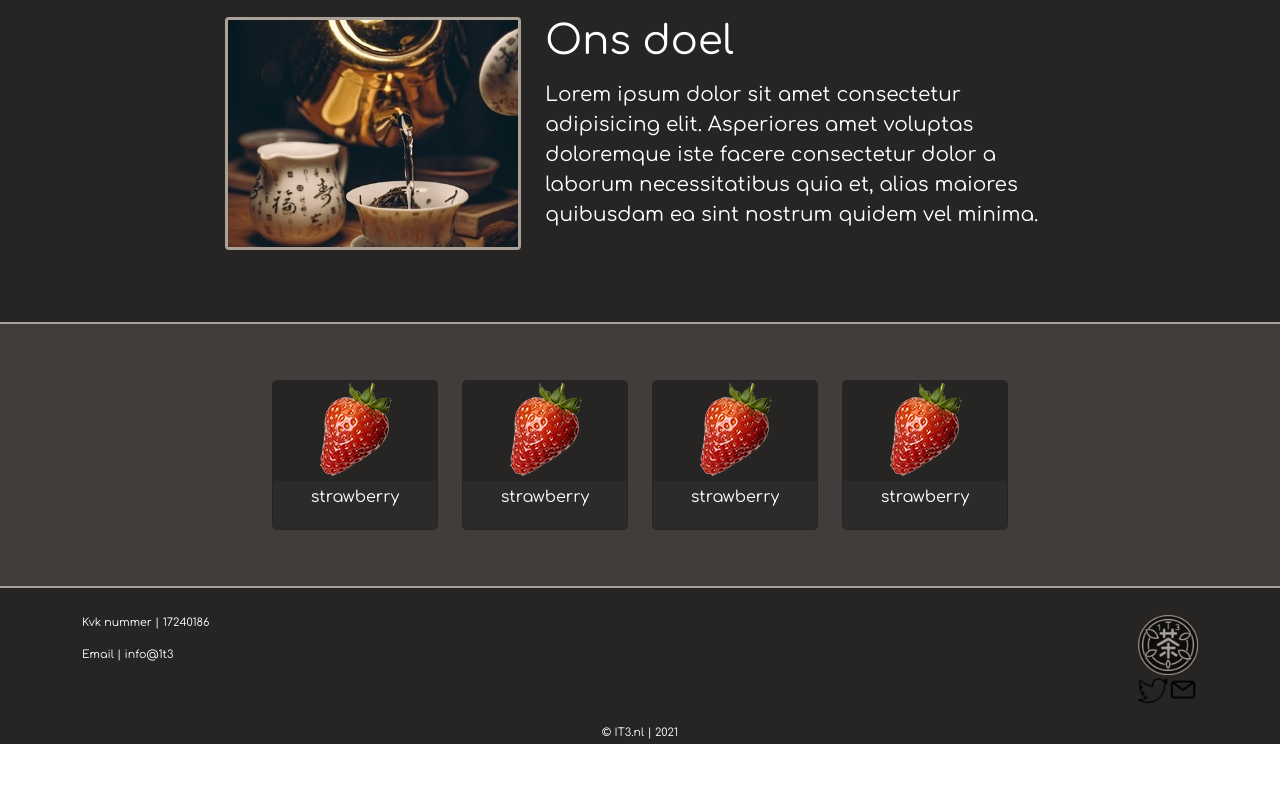
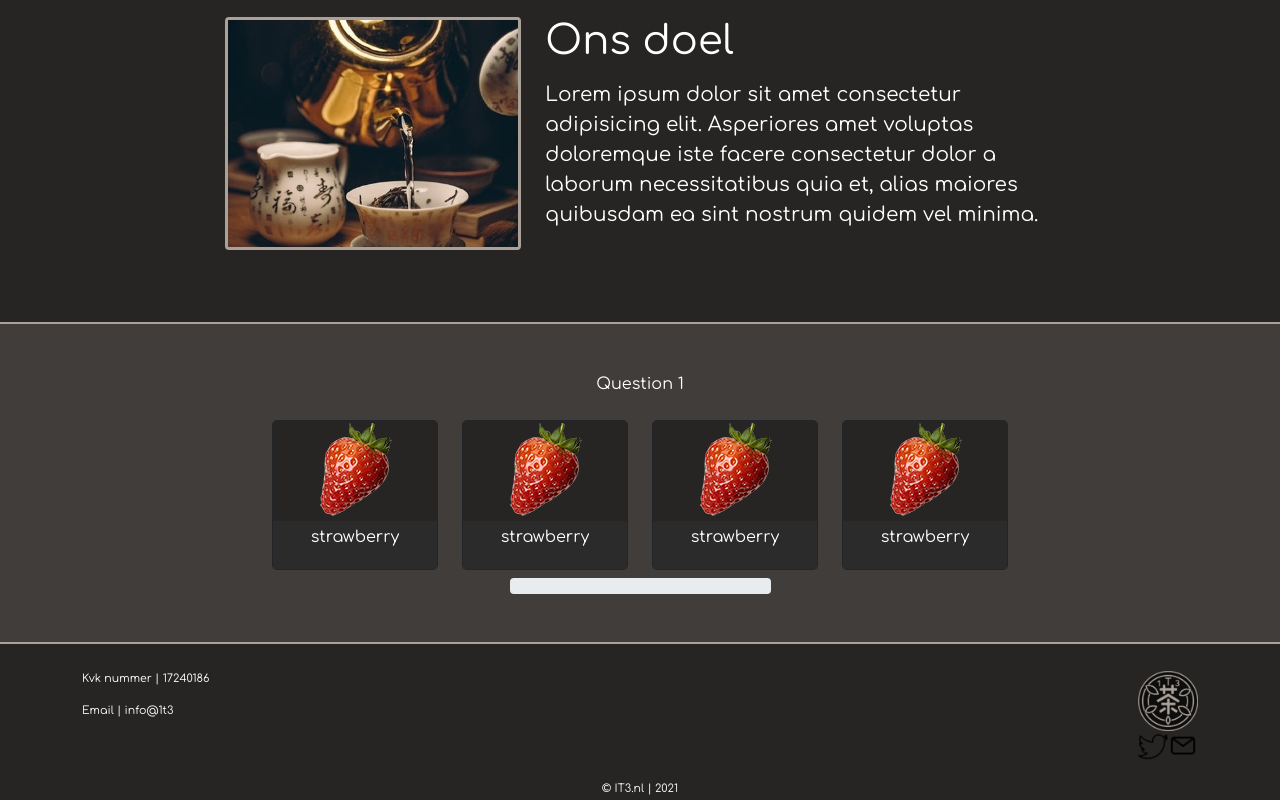
Before and after one commit to Pjiwm/1Thee3, a Vue app: page / in a window 1280 px wide. Shown: the part 1244-2044 px from the top of the page. Before the commit the page ends 1988 px from the top, so only its background shows below. Built offline with nearby package versions, Linux system fonts and the light colour scheme.

Commit message:
Got a basic quiz working

```diff
--- a/src/components/Question.vue
+++ b/src/components/Question.vue
@@ -1,51 +1,35 @@
 <template>
-
     <b-row class="d-flex justify-content-center">
-      <b-col v-on:click="$emit('click', 0, itemNames[0])" class="col-6 col-lg-2">
+      <p class="text-white">{{ question }}</p>
+      <b-col v-on:click="$emit('click', itemNames[0])" class="col-6 col-lg-2">
         <div class="image-box my-2">
-          <b-img
-            :src="images[0]"
-            alt="Image 1"
-            class="mx-auto d-block"
-          ></b-img>
+          <b-img :src="images[0]" alt="Image 1" class="mx-auto d-block"></b-img>
           <div class="text-background p-1">
-            <p class="text-white">{{itemNames[0]}}</p>
+            <p class="text-white">{{ itemNames[0] }}</p>
           </div>
         </div>
       </b-col>
       <b-col v-on:click="$emit('click', itemNames[1])" class="col-6 col-lg-2">
         <div class="image-box my-2">
-          <b-img
-            :src="images[1]"
-            alt="Image 2"
-            class="mx-auto d-block"
-          ></b-img>
+          <b-img :src="images[1]" alt="Image 2" class="mx-auto d-block"></b-img>
           <div class="text-background p-1">
-            <p class="text-white">{{itemNames[1]}}</p>
+            <p class="text-white">{{ itemNames[1] }}</p>
           </div>
         </div>
       </b-col>
-      <b-col v-on:click="$emit('click', 0, itemNames[0])" class="col-6 col-lg-2">
+      <b-col v-on:click="$emit('click', itemNames[2])" class="col-6 col-lg-2">
         <div class="image-box my-2">
-          <b-img
-            :src="images[2]"
-            alt="Image 3"
-            class="mx-auto d-block"
-          ></b-img>
+          <b-img :src="images[2]" alt="Image 3" class="mx-auto d-block"></b-img>
           <div class="text-background p-1">
-            <p class="text-white">{{itemNames[2]}}</p>
+            <p class="text-white">{{ itemNames[2] }}</p>
           </div>
         </div>
       </b-col>
-      <b-col v-on:click="$emit('click', 0, itemNames[0])" class="col-6 col-lg-2">
+      <b-col v-on:click="$emit('click', itemNames[3])" class="col-6 col-lg-2">
         <div class="image-box my-2">
-          <b-img
-            :src="images[3]"
-            alt="Image 3"
-            class="mx-auto d-block"
-          ></b-img>
+          <b-img :src="images[3]" alt="Image 3" class="mx-auto d-block"></b-img>
           <div class="text-background p-1">
-            <p class="text-white">{{itemNames[3]}}</p>
+            <p class="text-white">{{ itemNames[3] }}</p>
           </div>
         </div>
       </b-col>
@@ -55,10 +39,11 @@
 import strawberry from "../assets/strawberry.png";
 export default {
   name: "question",
-  data: function () {
+  data: function() {
     return {
+      question: "Question 1",
+      images: [strawberry, strawberry, strawberry, strawberry],
       itemNames: ["strawberry", "strawberry", "strawberry", "strawberry"],
-      images: [strawberry, strawberry, strawberry, strawberry],
     };
   },
   methods: {
@@ -67,6 +52,9 @@ export default {
     },
     setImage(imageOne, imageTwo, imageThree, imageFour) {
       this.images = [imageOne, imageTwo, imageThree, imageFour];
+    },
+    setQuestion(text) {
+      this.question = text;
     },
   },
 };
--- a/src/components/Quiz.vue
+++ b/src/components/Quiz.vue
@@ -1,18 +1,29 @@
 <template>
-<div class="quiz-background py-5" id="quiz">
-  <b-container class="text-center">
-    <component v-on:click="(...args)=>this.toggle(...args)" v-bind:is="component" ref="question" />
+  <div class="quiz-background py-5">
+    <b-container class="text-center">
+      <component
+        v-on:click="(chosenName) => this.answerQuestion(chosenName)"
+        v-bind:is="component"
+        ref="question"
+      />
+      <b-row class="d-flex justify-content-center">
+        <b-col class="col-3">
+          <b-progress :value="progress" :max="maxProgress"></b-progress>
+        </b-col>
+      </b-row>
     </b-container>
-    </div>
+  </div>
 </template>
 <script>
 import question from "./Question";
 import strawberry from "../assets/strawberry.png";
 import banana from "../assets/banana.png";
+import quizFinished from "./QuizFinished.vue";
 export default {
   name: "app",
   components: {
     question,
+    quizFinished,
   },
   data() {
     return {
@@ -21,26 +32,22 @@ export default {
       component: "question",
       strawberry: strawberry,
       banana: banana,
+      progress: 0,
+      maxProgress: 99,
     };
   },
   methods: {
-    toggle(...args) {
-      let chosenIndex = args[0]
-      let chosenName = args[1]
-      this.questionIndex = chosenIndex;
+    answerQuestion(chosenName) {
       this.answers.push(chosenName);
+      this.switchQuestion();
+    },
+
+    switchQuestion() {
+      //questionIndex stands for the question the user would like to go to. So e.g questionIndex = 1 is going to the second question (counting from 0)
       switch (this.questionIndex) {
+        //For question 1, see Question.Vue data field
         case 0:
-          this.$refs.question.setText("banana", "banana", "banana", "banana");
-          this.$refs.question.setImage(
-            this.banana,
-            this.banana,
-            this.banana,
-            this.banana
-          );
-          this.questionIndex++;
-          break;
-        case 1:
+          this.$refs.question.setQuestion("Question 1");
           this.$refs.question.setText(
             "strawberry",
             "strawberry",
@@ -54,7 +61,40 @@ export default {
             this.strawberry
           );
           this.questionIndex++;
+          this.progress = 0;
           break;
+        case 1:
+          this.$refs.question.setQuestion("Question 2");
+          this.$refs.question.setText("banana", "banana", "banana", "banana");
+          this.$refs.question.setImage(
+            this.banana,
+            this.banana,
+            this.banana,
+            this.banana
+          );
+          this.questionIndex++;
+          this.progress = 33;
+          break;
+        case 2:
+          this.$refs.question.setQuestion("Question 3");
+          this.$refs.question.setText(
+            "strawberry",
+            "strawberry",
+            "strawberry",
+            "banana"
+          );
+          this.$refs.question.setImage(
+            this.strawberry,
+            this.strawberry,
+            this.strawberry,
+            this.banana
+          );
+          this.progress = 66;
+          this.questionIndex++;
+          break;
+        case 3:
+          this.component = quizFinished;
+          this.progress = 99;
       }
     },
   },
--- /dev/null
+++ b/src/components/QuizFinished.vue
@@ -0,0 +1,29 @@
+<template>
+    <b-row class="d-flex justify-content-center py-3">
+      <b-col class="col-6 col-lg-2">
+          <p class="text-white">You finished the quiz!</p>
+          <router-link :to="{ path: '/results' }"><button class="btn btn-primary" v-on:click="dsf" type="button"> Verder naar resultaten</button></router-link>
+      </b-col>
+    </b-row>
+</template>
+<script>
+export default {
+  name: "quizFinished",
+};
+</script>
+
+<style scoped>
+.image-box {
+  background-color: #262524;
+  border: 1px solid;
+  border-radius: 5px;
+}
+.text-background {
+  background-color: rgb(44, 43, 43);
+}
+
+.text-vertical-align {
+  display: flex;
+  align-items: center;
+}
+</style>
```
